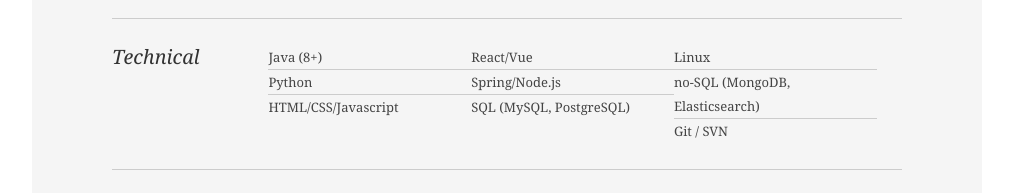
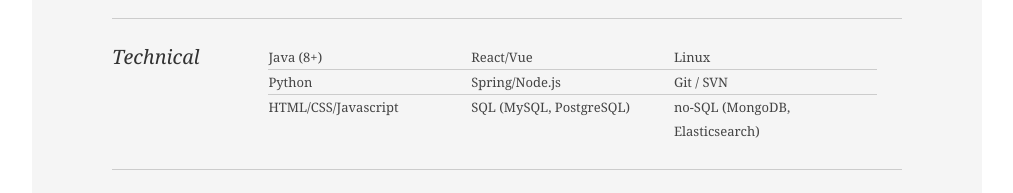
Before and after one commit to CodeSEAS/mj-resume, a plain HTML site: page index.html in a window 1280 px wide. Shown: the part 599-792 px from the top of the page, without its empty margins (133-1146 px from the left). Drawn offline with Linux system fonts and the light colour scheme.

Commit message:
updated wording
updated

```diff
--- a/index.html
+++ b/index.html
@@ -94,8 +94,8 @@
                             </ul>
                             <ul class="talent">
                                 <li>Linux</li>
-                                <li>no-SQL (MongoDB, Elasticsearch)</li>
-                                <li class="last">Git / SVN</li>
+                                <li>Git / SVN</li>
+                                <li class="last">no-SQL (MongoDB, Elasticsearch)</li>
                             </ul>
 
                         </div>
```
